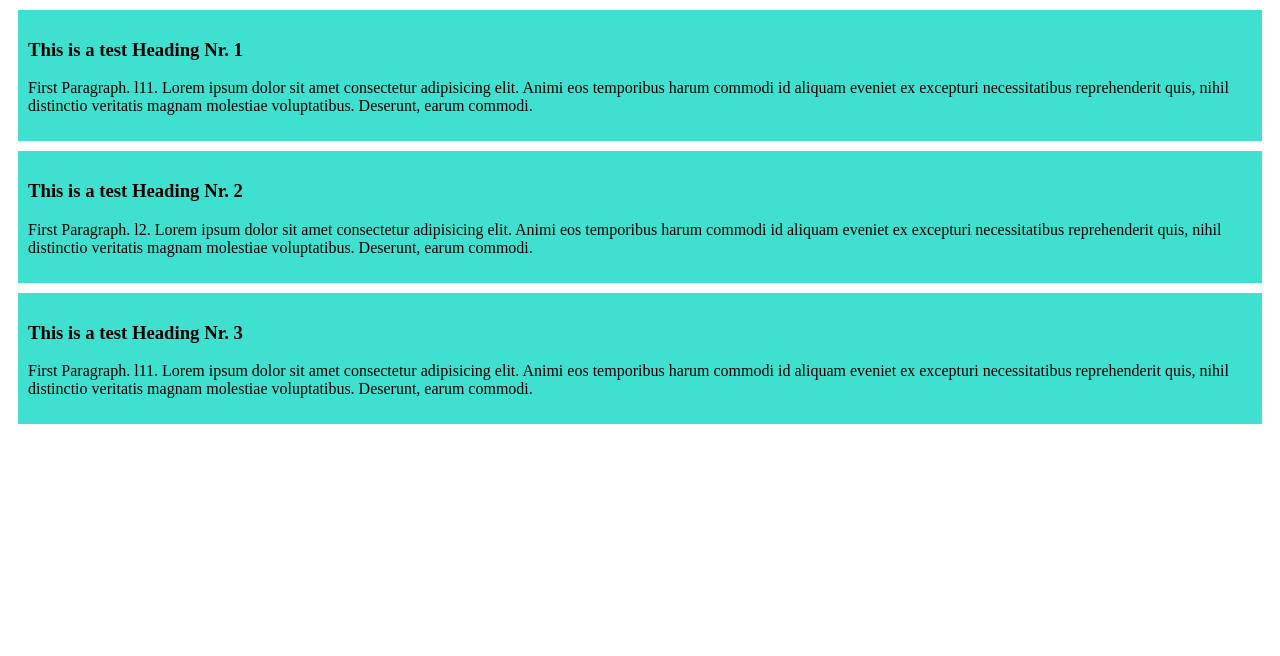
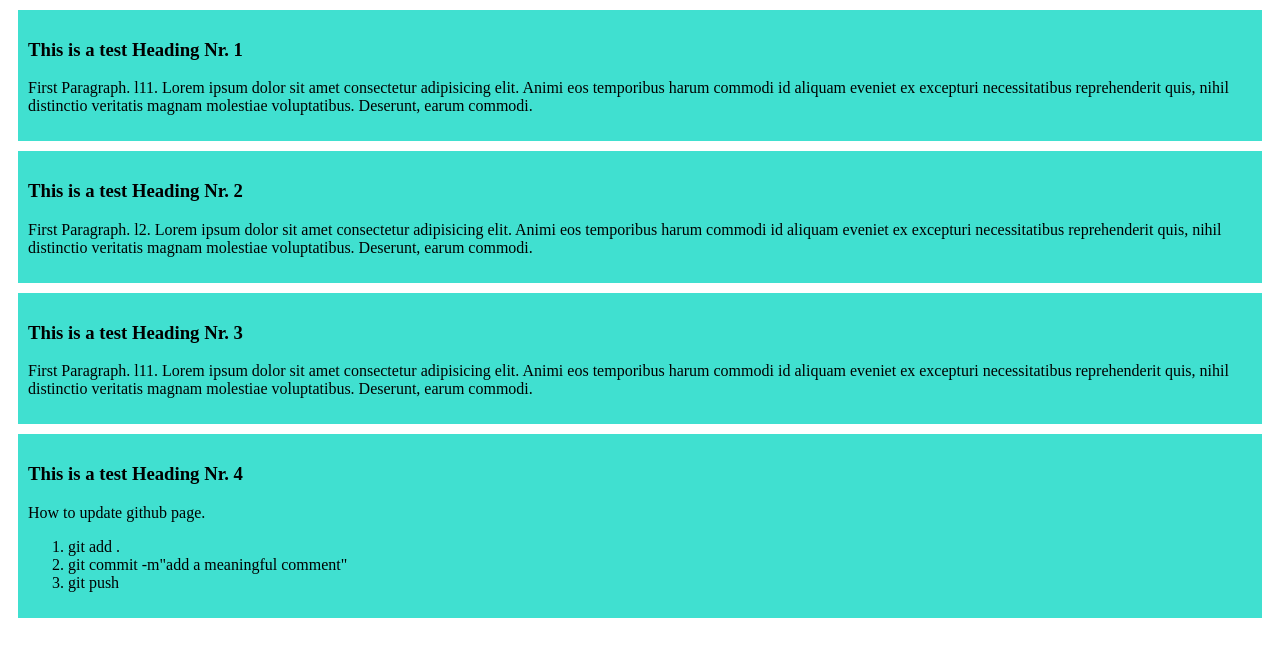
Before and after one commit to Nazmussakib12/my-first-github-repot, a plain HTML site: page index.html in a window 1280 px wide. Drawn offline with Linux system fonts and the light colour scheme.

Commit message:
added the fourth division

```diff
--- a/index.html
+++ b/index.html
@@ -19,6 +19,17 @@
         <h3> This is a test Heading Nr. 3</h3>
         <p> First Paragraph. l11. Lorem ipsum dolor sit amet consectetur adipisicing elit. Animi eos temporibus harum commodi id aliquam eveniet ex excepturi necessitatibus reprehenderit quis, nihil distinctio veritatis magnam molestiae voluptatibus. Deserunt, earum commodi.</p>
     </div>
+    <div>
+        <h3> This is a test Heading Nr. 4</h3>
+        <p> How to update github page.
+            <br>
+            <ol>
+                <li>git add .</li>
+                <li>git commit -m"add a meaningful comment"</li>
+                <li>git push</li>
+            </ol>
+        </p>
+    </div>
 
 </body>
 </html>
```
